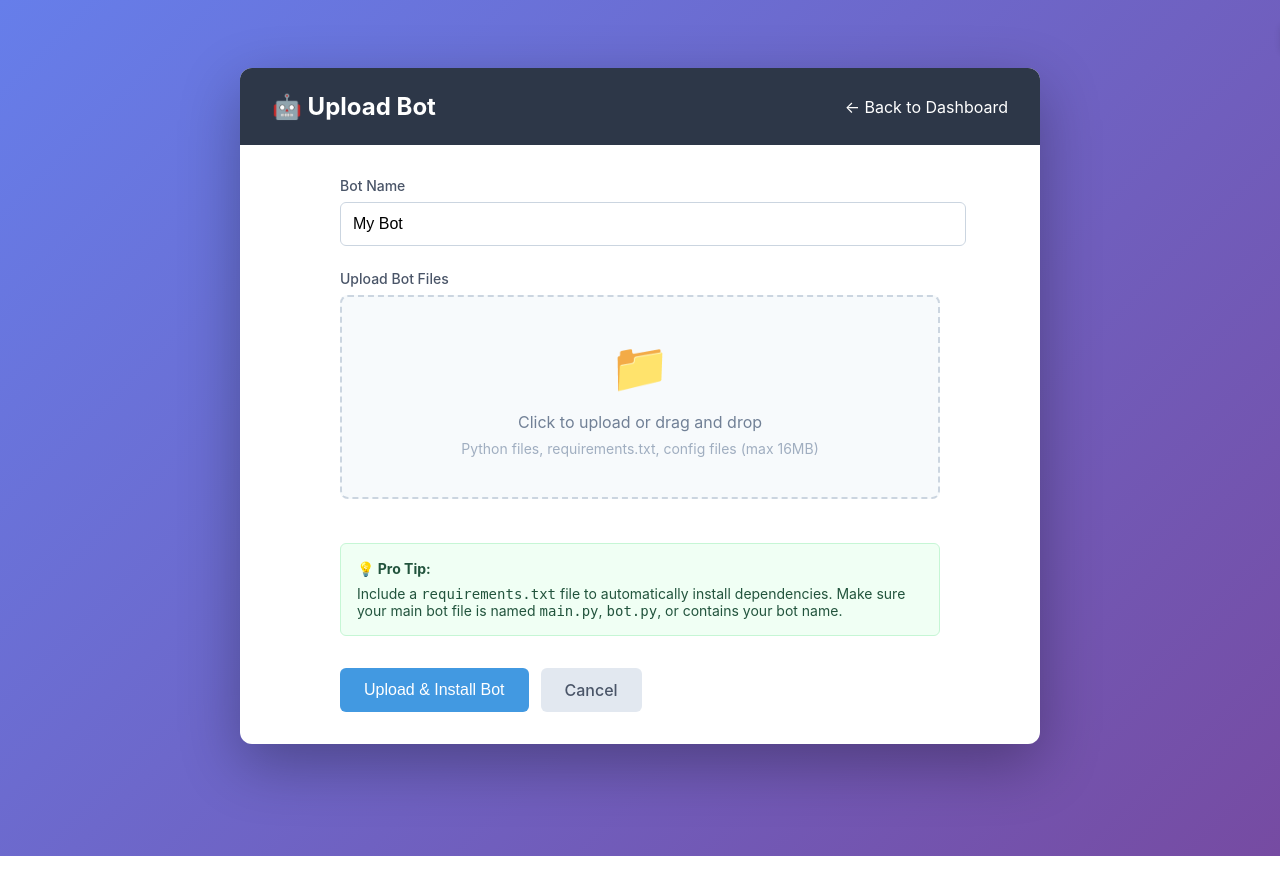
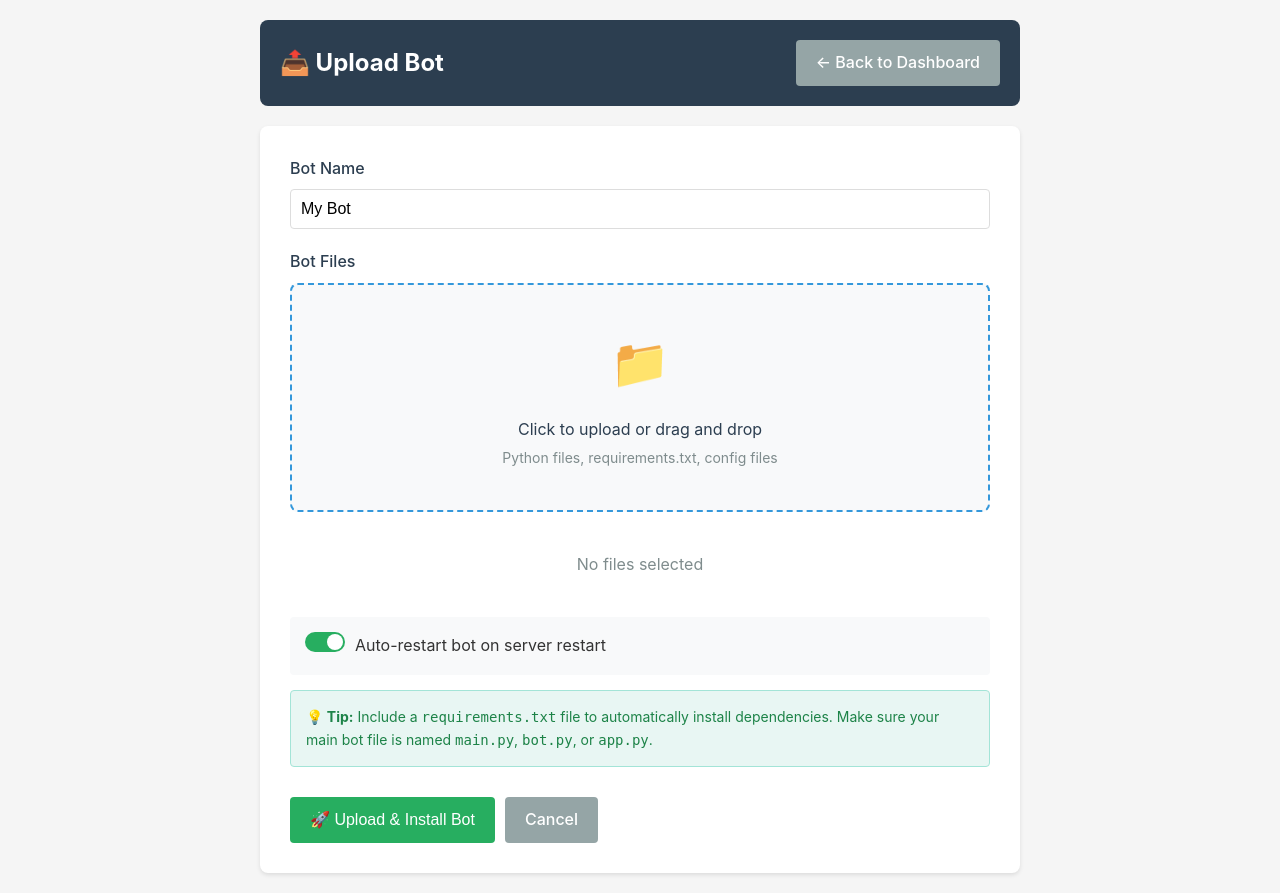
Before and after one commit to testingpurpose12334-web/Hosters, a Flask app: page /upload in a window 1280 px wide. Before the commit the page ends 856 px from the top, so only its background shows below. Run offline with Flask 3, Linux system fonts and the light colour scheme.

Commit message:
upload.html

```diff
--- a/templates/upload.html
+++ b/templates/upload.html
@@ -1,32 +1,36 @@
 <!-- templates/upload.html -->
 <!DOCTYPE html>
-<html lang="en">
+<html>
 <head>
-    <meta charset="UTF-8">
-    <meta name="viewport" content="width=device-width, initial-scale=1.0">
-    <title>Upload Bot - Bot Hosting Platform</title>
+    <title>Upload Bot</title>
+    <meta charset="utf-8">
+    <meta name="viewport" content="width=device-width, initial-scale=1">
     <style>
-        /* Same styles as index.html */
+        * {
+            margin: 0;
+            padding: 0;
+            box-sizing: border-box;
+        }
+
         body {
-            font-family: -apple-system, BlinkMacSystemFont, 'Segoe UI', Roboto, Oxygen, Ubuntu, sans-serif;
-            background: linear-gradient(135deg, #667eea 0%, #764ba2 100%);
-            min-height: 100vh;
-            padding: 20px;
+            font-family: -apple-system, BlinkMacSystemFont, 'Segoe UI', Roboto, sans-serif;
+            background: #f5f5f5;
+            color: #333;
+            line-height: 1.6;
         }
 
         .container {
             max-width: 800px;
-            margin: 40px auto;
-            background: white;
-            border-radius: 12px;
-            box-shadow: 0 20px 60px rgba(0,0,0,0.3);
-            overflow: hidden;
+            margin: 0 auto;
+            padding: 20px;
         }
 
         header {
-            background: #2d3748;
+            background: #2c3e50;
             color: white;
-            padding: 24px 32px;
+            padding: 20px;
+            border-radius: 8px;
+            margin-bottom: 20px;
             display: flex;
             justify-content: space-between;
             align-items: center;
@@ -37,75 +41,68 @@
             font-weight: bold;
         }
 
-        .main-content {
-            padding: 32px;
-        }
-
-        .upload-form {
-            max-width: 600px;
-            margin: 0 auto;
+        .form-container {
+            background: white;
+            padding: 30px;
+            border-radius: 8px;
+            box-shadow: 0 2px 4px rgba(0,0,0,0.1);
         }
 
         .form-group {
-            margin-bottom: 24px;
+            margin-bottom: 20px;
         }
 
         label {
             display: block;
             margin-bottom: 8px;
-            color: #4a5568;
             font-weight: 500;
-            font-size: 14px;
+            color: #2c3e50;
         }
 
         input[type="text"] {
             width: 100%;
-            padding: 12px;
-            border: 1px solid #cbd5e0;
-            border-radius: 6px;
+            padding: 10px;
+            border: 1px solid #ddd;
+            border-radius: 4px;
             font-size: 16px;
-            transition: all 0.3s;
+            transition: border 0.3s;
         }
 
         input[type="text"]:focus {
+            border-color: #3498db;
             outline: none;
-            border-color: #4299e1;
-            box-shadow: 0 0 0 3px rgba(66, 153, 225, 0.1);
         }
 
         .upload-area {
-            border: 2px dashed #cbd5e0;
+            border: 2px dashed #3498db;
             border-radius: 8px;
             padding: 40px;
             text-align: center;
             cursor: pointer;
             transition: all 0.3s;
-            background: #f7fafc;
+            background: #f8f9fa;
         }
 
         .upload-area:hover {
-            border-color: #4299e1;
-            background: #ebf8ff;
+            border-color: #2980b9;
+            background: #e8f4fc;
         }
 
         .upload-icon {
             font-size: 48px;
-            color: #a0aec0;
-            margin-bottom: 16px;
+            margin-bottom: 15px;
+            color: #3498db;
         }
 
         .upload-text {
-            color: #718096;
-            margin-bottom: 8px;
+            font-size: 16px;
+            margin-bottom: 5px;
+            color: #2c3e50;
         }
 
         .upload-hint {
-            color: #a0aec0;
             font-size: 14px;
-        }
-
-        #fileInput {
-            display: none;
+            color: #7f8c8d;
         }
 
         #fileList {
@@ -147,63 +143,113 @@
             display: flex;
             align-items: center;
             justify-content: center;
-            font-size: 12px;
         }
 
         .btn {
+            padding: 10px 20px;
+            border: none;
+            border-radius: 4px;
+            font-size: 16px;
+            font-weight: 500;
+            cursor: pointer;
+            transition: all 0.3s;
+            text-decoration: none;
             display: inline-flex;
             align-items: center;
-            padding: 12px 24px;
-            background: #4299e1;
-            color: white;
-            text-decoration: none;
-            border-radius: 6px;
-            font-weight: 500;
-            transition: all 0.3s;
-            border: none;
-            cursor: pointer;
-            font-size: 16px;
+            justify-content: center;
         }
 
-        .btn:hover {
-            background: #3182ce;
-            transform: translateY(-1px);
+        .btn-primary {
+            background: #3498db;
+            color: white;
+        }
+
+        .btn-primary:hover {
+            background: #2980b9;
+        }
+
+        .btn-secondary {
+            background: #95a5a6;
+            color: white;
+        }
+
+        .btn-secondary:hover {
+            background: #7f8c8d;
+        }
+
+        .btn-success {
+            background: #27ae60;
+            color: white;
+        }
+
+        .btn-success:hover {
+            background: #219653;
         }
 
         .btn:disabled {
-            background: #cbd5e0;
+            background: #bdc3c7;
             cursor: not-allowed;
-            transform: none;
         }
 
         .btn-group {
             display: flex;
-            gap: 12px;
-            margin-top: 32px;
+            gap: 10px;
+            margin-top: 30px;
         }
 
-        .btn-secondary {
-            background: #e2e8f0;
-            color: #4a5568;
+        .auto-restart-option {
+            display: flex;
+            align-items: center;
+            gap: 10px;
+            margin: 15px 0;
+            padding: 15px;
+            background: #f8f9fa;
+            border-radius: 4px;
         }
 
-        .btn-secondary:hover {
-            background: #cbd5e0;
+        .toggle {
+            position: relative;
+            display: inline-block;
+            width: 40px;
+            height: 20px;
         }
 
-        .requirements-hint {
-            background: #f0fff4;
-            border: 1px solid #c6f6d5;
-            border-radius: 6px;
-            padding: 16px;
-            margin-top: 20px;
-            color: #22543d;
-            font-size: 14px;
+        .toggle input {
+            opacity: 0;
+            width: 0;
+            height: 0;
         }
 
-        .requirements-hint strong {
-            display: block;
-            margin-bottom: 8px;
+        .toggle-slider {
+            position: absolute;
+            cursor: pointer;
+            top: 0;
+            left: 0;
+            right: 0;
+            bottom: 0;
+            background-color: #ccc;
+            transition: .4s;
+            border-radius: 20px;
+        }
+
+        .toggle-slider:before {
+            position: absolute;
+            content: "";
+            height: 16px;
+            width: 16px;
+            left: 2px;
+            bottom: 2px;
+            background-color: white;
+            transition: .4s;
+            border-radius: 50%;
+        }
+
+        input:checked + .toggle-slider {
+            background-color: #27ae60;
+        }
+
+        input:checked + .toggle-slider:before {
+            transform: translateX(20px);
         }
 
         .notification {
@@ -233,58 +279,70 @@
             to { transform: rotate(360deg); }
         }
 
-        .spinner {
-            animation: spin 1s linear infinite;
-            display: inline-block;
+        .requirements-hint {
+            background: #e8f6f3;
+            border: 1px solid #a3e4d7;
+            border-radius: 4px;
+            padding: 15px;
+            margin: 15px 0;
+            color: #1d8348;
+            font-size: 14px;
         }
     </style>
 </head>
 <body>
     <div class="container">
         <header>
-            <div class="logo">🤖 Upload Bot</div>
+            <div class="logo">📤 Upload Bot</div>
             <div>
-                <a href="/" style="color: white; text-decoration: none;">← Back to Dashboard</a>
+                <a href="/" class="btn btn-secondary">← Back to Dashboard</a>
             </div>
         </header>
 
-        <div class="main-content">
-            <div class="upload-form">
+        <div class="form-container">
+            <form id="uploadForm">
                 <div class="form-group">
                     <label for="botName">Bot Name</label>
-                    <input type="text" id="botName" placeholder="e.g., My Discord Bot" value="My Bot">
+                    <input type="text" id="botName" placeholder="My Discord Bot" value="My Bot">
                 </div>
 
                 <div class="form-group">
-                    <label>Upload Bot Files</label>
+                    <label>Bot Files</label>
                     <div class="upload-area" onclick="document.getElementById('fileInput').click()">
                         <div class="upload-icon">📁</div>
                         <div class="upload-text">Click to upload or drag and drop</div>
-                        <div class="upload-hint">Python files, requirements.txt, config files (max 16MB)</div>
-                        <input type="file" id="fileInput" multiple onchange="handleFileSelect(event)">
+                        <div class="upload-hint">Python files, requirements.txt, config files</div>
+                        <input type="file" id="fileInput" multiple style="display: none;" onchange="handleFileSelect(event)">
                     </div>
 
                     <div id="fileList"></div>
                 </div>
 
+                <div class="auto-restart-option">
+                    <label class="toggle">
+                        <input type="checkbox" id="autoRestart" checked>
+                        <span class="toggle-slider"></span>
+                    </label>
+                    <span>Auto-restart bot on server restart</span>
+                </div>
+
                 <div class="requirements-hint">
-                    <strong>💡 Pro Tip:</strong>
-                    Include a <code>requirements.txt</code> file to automatically install dependencies.
-                    Make sure your main bot file is named <code>main.py</code>, <code>bot.py</code>, or contains your bot name.
+                    <strong>💡 Tip:</strong> Include a <code>requirements.txt</code> file to automatically install dependencies.
+                    Make sure your main bot file is named <code>main.py</code>, <code>bot.py</code>, or <code>app.py</code>.
                 </div>
 
                 <div class="btn-group">
-                    <button id="uploadBtn" class="btn" onclick="uploadFiles()">
-                        <span id="uploadText">Upload & Install Bot</span>
-                        <span id="uploadSpinner" style="display: none;" class="spinner">⟳</span>
+                    <button type="button" onclick="uploadFiles()" class="btn btn-success" id="uploadBtn">
+                        <span id="uploadText">🚀 Upload & Install Bot</span>
+                        <span id="uploadSpinner" style="display: none;" class="spinner">⏳</span>
                     </button>
                     <a href="/" class="btn btn-secondary">Cancel</a>
                 </div>
-            </div>
+            </form>
         </div>
     </div>
 
-    <div id="notification" class="notification"></div>
+    <div class="notification" id="notification"></div>
 
     <script>
         let files = [];
@@ -299,11 +357,11 @@
             const fileList = document.getElementById('fileList');
 
             if (files.length === 0) {
-                fileList.innerHTML = '';
+                fileList.innerHTML = '<div style="text-align: center; padding: 20px; color: #7f8c8d;">No files selected</div>';
                 return;
             }
 
-            let html = '<div style="margin-bottom: 8px; color: #718096; font-size: 14px;">Selected files:</div>';
+            let html = '<div style="margin-bottom: 10px; color: #2c3e50; font-weight: 500;">Selected files:</div>';
 
             files.forEach((file, index) => {
                 const size = file.size > 1024 * 1024
@@ -313,8 +371,10 @@
                 html += `
                     <div class="file-item">
                         <div class="file-name">${file.name}</div>
-                        <div class="file-size">${size}</div>
-                        <button class="remove-file" onclick="removeFile(${index})">×</button>
+                        <div style="display: flex; align-items: center;">
+                            <span class="file-size">${size}</span>
+                            <button class="remove-file" onclick="removeFile(${index})">×</button>
+                        </div>
                     </div>
                 `;
             });
@@ -327,6 +387,17 @@
             renderFileList();
         }
 
+        function showNotification(message, type = 'success') {
+            const notification = document.getElementById('notification');
+            notification.textContent = message;
+            notification.className = 'notification ' + type;
+            notification.style.display = 'block';
+
+            setTimeout(() => {
+                notification.style.display = 'none';
+            }, 3000);
+        }
+
         async function uploadFiles() {
             if (files.length === 0) {
                 showNotification('Please select at least one file', 'error');
@@ -334,6 +405,7 @@
             }
 
             const botName = document.getElementById('botName').value.trim() || 'My Bot';
+            const autoRestart = document.getElementById('autoRestart').checked;
             const uploadBtn = document.getElementById('uploadBtn');
             const uploadText = document.getElementById('uploadText');
             const uploadSpinner = document.getElementById('uploadSpinner');
@@ -345,6 +417,7 @@
             try {
                 const formData = new FormData();
                 formData.append('bot_name', botName);
+                formData.append('auto_restart', autoRestart);
 
                 files.forEach(file => {
                     formData.append('files[]', file);
@@ -358,7 +431,7 @@
                 const data = await response.json();
 
                 if (response.ok) {
-                    showNotification(`Successfully uploaded ${data.files.length} files!`, 'success');
+                    showNotification(`Successfully uploaded ${data.files.length} files!`);
                     setTimeout(() => {
                         window.location.href = '/';
                     }, 1500);
@@ -374,39 +447,32 @@
             }
         }
 
-        function showNotification(message, type = 'success') {
-            const notification = document.getElementById('notification');
-            notification.textContent = message;
-            notification.className = `notification ${type} show`;
-
-            setTimeout(() => {
-                notification.classList.remove('show');
-            }, 3000);
-        }
-
         // Drag and drop support
         const uploadArea = document.querySelector('.upload-area');
 
         uploadArea.addEventListener('dragover', (e) => {
             e.preventDefault();
-            uploadArea.style.borderColor = '#4299e1';
-            uploadArea.style.background = '#ebf8ff';
+            uploadArea.style.borderColor = '#27ae60';
+            uploadArea.style.background = '#e8f6f3';
         });
 
         uploadArea.addEventListener('dragleave', () => {
-            uploadArea.style.borderColor = '#cbd5e0';
-            uploadArea.style.background = '#f7fafc';
+            uploadArea.style.borderColor = '#3498db';
+            uploadArea.style.background = '#f8f9fa';
         });
 
         uploadArea.addEventListener('drop', (e) => {
             e.preventDefault();
-            uploadArea.style.borderColor = '#cbd5e0';
-            uploadArea.style.background = '#f7fafc';
+            uploadArea.style.borderColor = '#3498db';
+            uploadArea.style.background = '#f8f9fa';
 
             const droppedFiles = Array.from(e.dataTransfer.files);
             files = [...files, ...droppedFiles];
             renderFileList();
         });
+
+        // Initialize
+        renderFileList();
     </script>
 </body>
 </html>
```
Also changed, not shown: other parts of templates/upload.html (+18 -19 lines).
